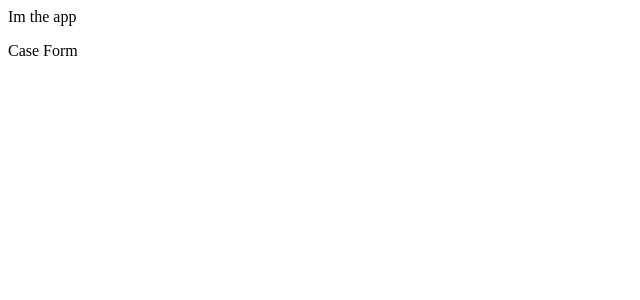
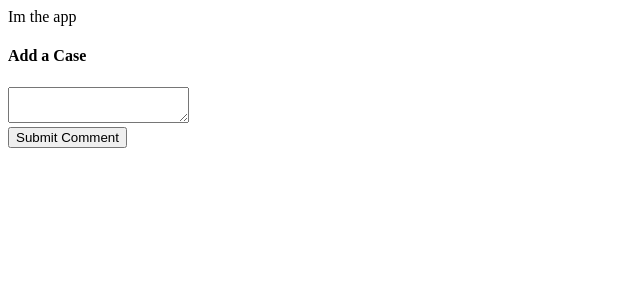
Before and after one commit to isambard217/Tui, a React (Create React App) app: page / in a window 1280 px wide. Shown: the top 300 px of the page, without its empty margins (0-640 px from the left). Built offline with nearby package versions, Linux system fonts and the light colour scheme.

Commit message:
Finished simple CaseForm view

```diff
--- a/src/components/CaseForm.js
+++ b/src/components/CaseForm.js
@@ -3,10 +3,32 @@ import React, { Component } from 'react';
 class CaseForm extends Component {
 
     render() {
-        return(
-            <p> Case Form </p>
+        return (
+            <form>
+                <h4> Add a Case </h4>
+                <textarea />
+                <div>
+                    <button>Submit Comment</button>
+                </div>
+            </form>
         );
     }
 }
 
 export default CaseForm;
+
+/*
+
+
+ <form onSubmit={this.handleSubmit}>
+                <h4>Add a Comment </h4>
+                <textarea onChange={this.handleChange} value={this.state.comment}/>
+                <div>
+                    <button>Submit Comment</button>
+                </div>
+            </form>
+
+
+
+
+*/
```
